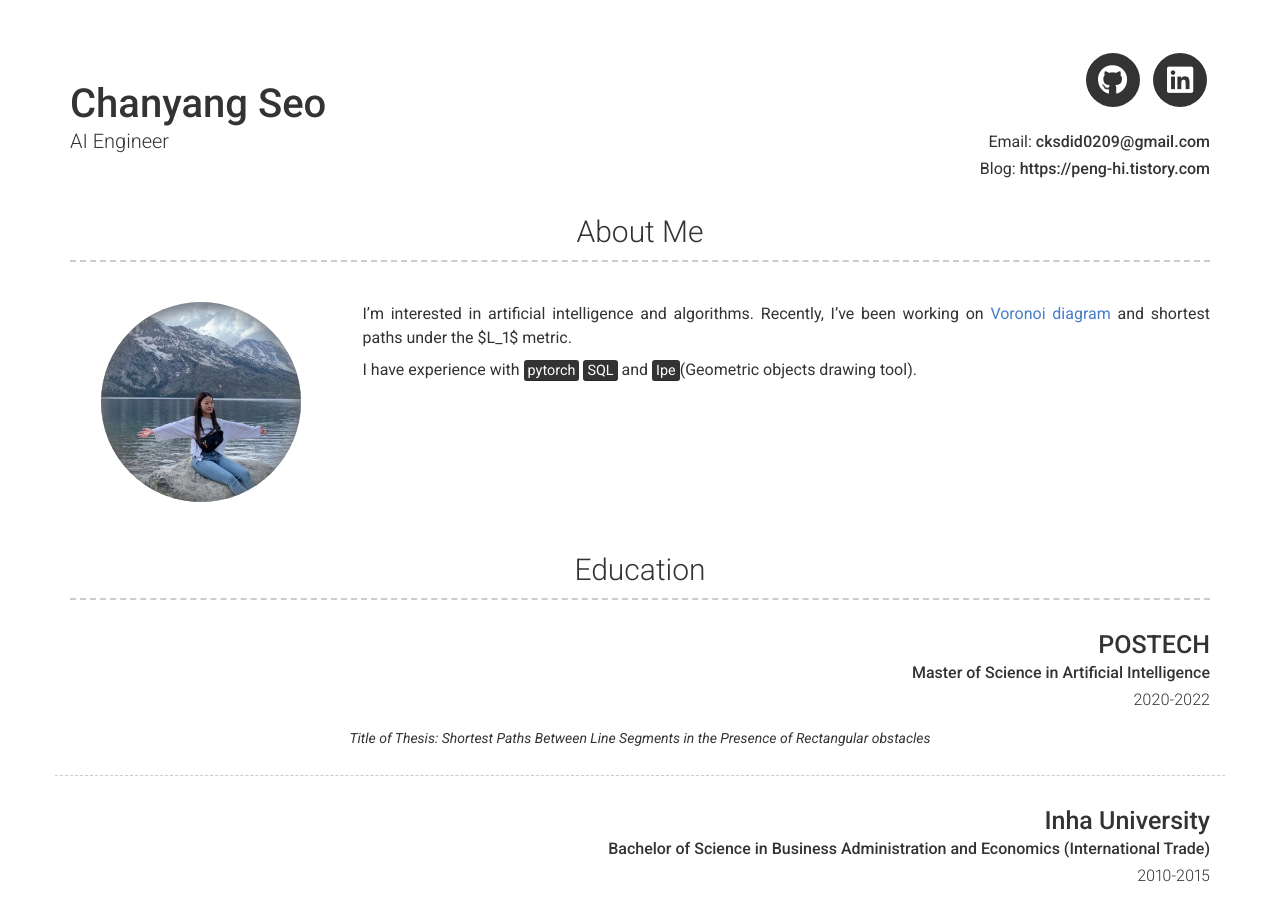
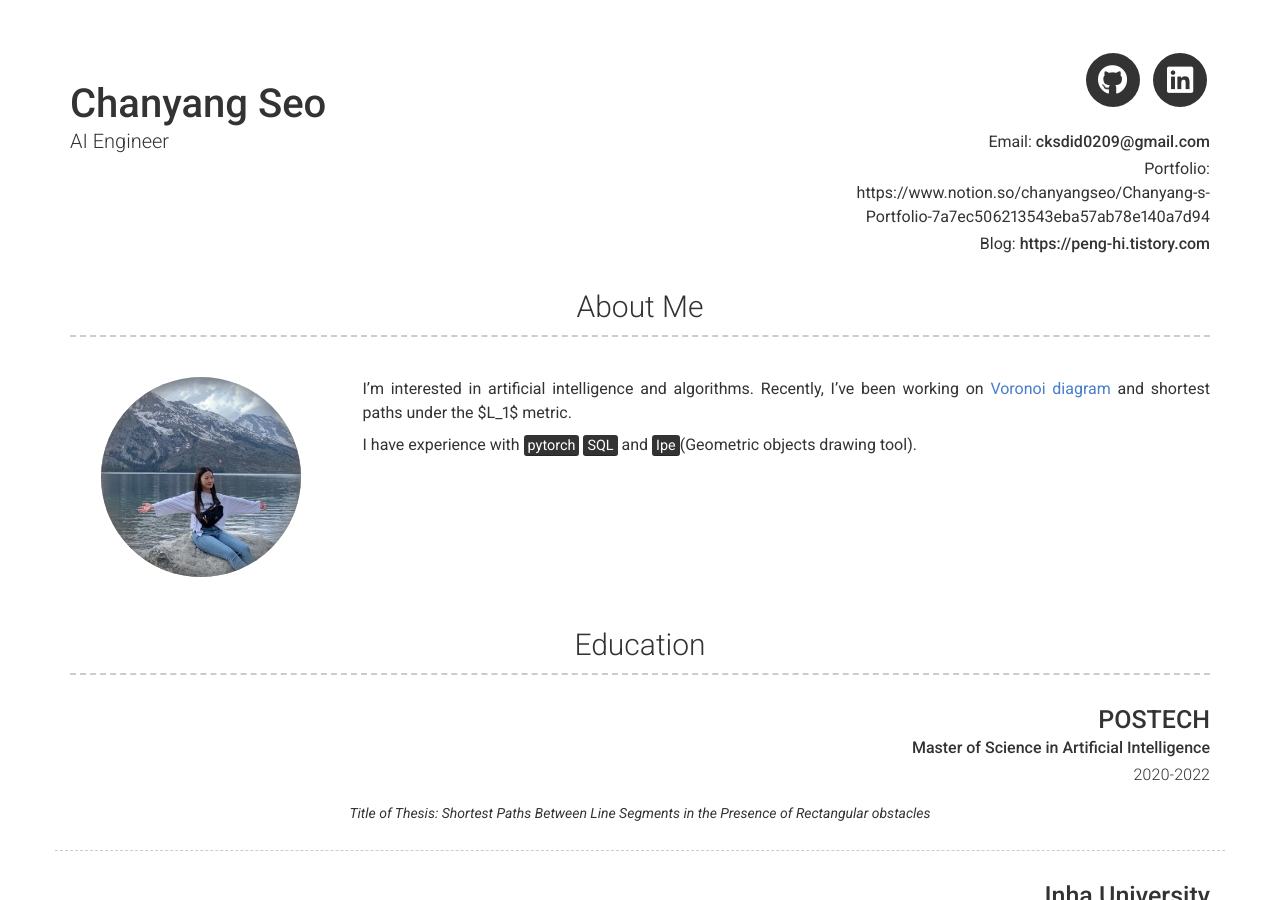
Before and after one commit to chan8616/chan8616.github.io, a Jekyll site: the page built from index.md, in a window 1280 px wide and 900 px high. Built offline with Jekyll 4.4.1, drawn with Linux system fonts in a browser that asks for light colours; nearby versions of some CDN libraries; part of the change alters nothing that is shown.

Commit message:
Update _config.yml

```diff
--- a/_config.yml
+++ b/_config.yml
@@ -12,12 +12,10 @@ name: Chanyang Seo
 title: AI Engineer
 email: cksdid0209@gmail.com
 # email_title: Email (Email title override)
-# phone:
-# phone_title: Phone (Phone title override)
 website: https://peng-hi.tistory.com
 website_title: Blog
-portfolio: https://www.notion.so/chanyangseo/Chanyang-s-Portfolio-7a7ec506213543eba57ab78e140a7d94
-portfolio_title: Portfolio
+phone: https://www.notion.so/chanyangseo/Chanyang-s-Portfolio-7a7ec506213543eba57ab78e140a7d94
+phone_title: Portfolio
 
 # Dark Mode (true/false/never)
 darkmode: false
```
